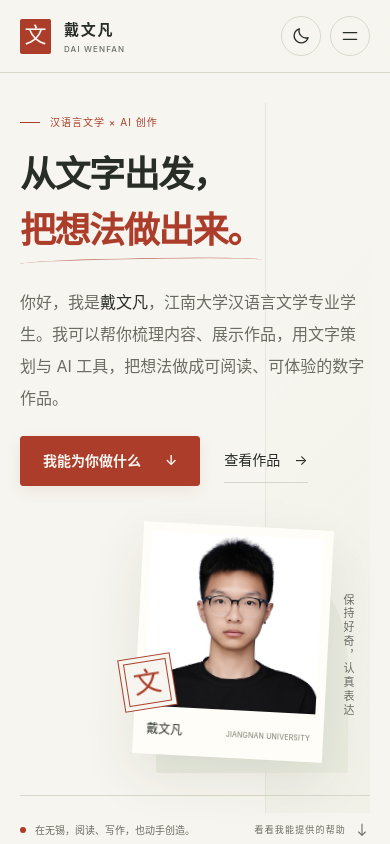
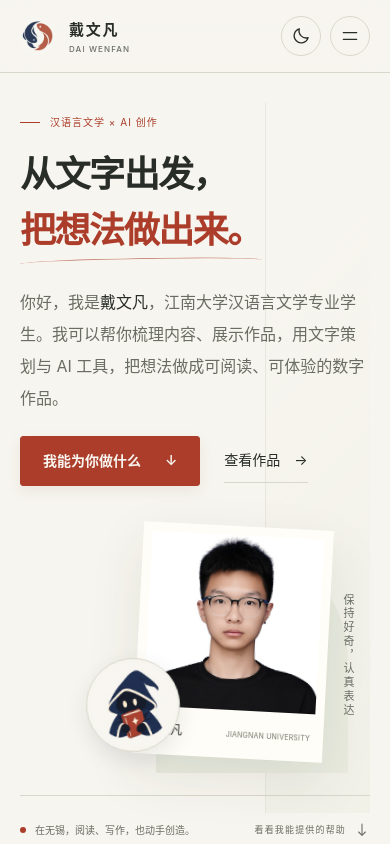
Before and after one commit to fathom-rgb/dwf.github.io, a website: page index.html in a window 390 px wide. Shown: the top 844 px of the page. Drawn offline with Linux system fonts and the light colour scheme.

Commit message:
Add selected personal identity: round-eyed fish mark and reading companion

```diff
--- /dev/null
+++ b/assets/identity.css
@@ -0,0 +1,49 @@
+/* Approved personal identity: the two-fish mark and the 06-A reading companion. */
+.brand-mark {
+  display: block;
+  width: 44px;
+  height: 44px;
+  flex: 0 0 44px;
+  border-radius: 50%;
+  background: #f7f5ef;
+}
+
+.portrait-companion {
+  position: absolute;
+  left: -48px;
+  bottom: 25px;
+  width: 128px;
+  padding: 3px;
+  border: 1px solid var(--line);
+  border-radius: 50%;
+  background: #f7f5ef;
+  box-shadow: 0 8px 22px #18253818;
+  transform: rotate(-6deg);
+  pointer-events: none;
+}
+
+.portrait-companion img {
+  display: block;
+  width: 100%;
+  height: auto;
+  border-radius: inherit;
+}
+
+[data-theme="dark"] .brand-mark {
+  box-shadow: 0 0 0 1px var(--line);
+}
+
+@media (max-width: 760px) {
+  .brand-mark {
+    width: 36px;
+    height: 36px;
+    flex-basis: 36px;
+  }
+
+  .portrait-companion {
+    left: -52px;
+    bottom: 15px;
+    width: 94px;
+    padding: 2px;
+  }
+}
--- a/index.html
+++ b/index.html
@@ -15,7 +15,9 @@
   <meta name="author" content="戴文凡">
   <meta name="theme-color" content="#f7f5ef">
   <link rel="canonical" href="https://fathom-rgb.github.io/dwf.github.io/">
-  <link rel="icon" href="assets/favicon.svg" type="image/svg+xml">
+  <link rel="icon" href="assets/identity/favicon-32.png" type="image/png" sizes="32x32">
+  <link rel="icon" href="assets/identity/favicon-192.png" type="image/png" sizes="192x192">
+  <link rel="apple-touch-icon" href="assets/identity/apple-touch-icon.png" sizes="180x180">
   <meta property="og:type" content="website">
   <meta property="og:locale" content="zh_CN">
   <meta property="og:title" content="戴文凡 · 从文字出发，把想法做出来。">
@@ -29,12 +31,13 @@
   </script>
   <link rel="stylesheet" href="assets/styles.css?v=certificate-20260913">
   <link rel="stylesheet" href="assets/motion.css">
+  <link rel="stylesheet" href="assets/identity.css">
 </head>
 <body id="top">
   <a class="skip" href="#main">跳到主要内容</a>
   <header class="masthead">
     <div class="wrap masthead-inner">
-      <a class="brand" href="#top" aria-label="戴文凡，返回首页顶部"><span class="seal" aria-hidden="true">文</span><span class="brand-name">戴文凡<span class="brand-en">DAI WENFAN</span></span></a>
+      <a class="brand" href="#top" aria-label="戴文凡，返回首页顶部"><img class="brand-mark" src="assets/identity/fish.webp" width="384" height="384" alt="" decoding="async"><span class="brand-name">戴文凡<span class="brand-en">DAI WENFAN</span></span></a>
       <nav class="desktop-nav" aria-label="主导航"><a href="#skills">我能做什么</a><a href="#projects">作品</a><a href="#about">关于我</a><a href="#contact">联系</a></nav>
       <div class="header-actions">
         <a class="resume-link" href="resume.html">查看简历 <span aria-hidden="true">↗</span></a>
@@ -59,7 +62,7 @@
         </div>
         <div class="portrait-stage">
           <figure class="portrait-paper"><img src="assets/photo.jpg" width="600" height="900" alt="戴文凡的个人照片" fetchpriority="high"><figcaption>戴文凡 <span>JIANGNAN UNIVERSITY</span></figcaption></figure>
-          <span class="portrait-note" aria-hidden="true">保持好奇，认真表达</span><span class="portrait-seal" aria-hidden="true">文</span>
+          <span class="portrait-note" aria-hidden="true">保持好奇，认真表达</span><span class="portrait-companion" aria-hidden="true"><img src="assets/identity/scholar.webp" width="512" height="512" alt="" decoding="async"></span>
         </div>
       </div>
       <div class="hero-foot"><p><span class="status-dot" aria-hidden="true"></span>在无锡，阅读、写作，也动手创造。</p><a href="#skills">看看我能提供的帮助 <svg class="icon" viewBox="0 0 24 24" aria-hidden="true"><path d="M12 3v17m-5-5 5 5 5-5"/></svg></a></div>
--- a/scripts/build.cjs
+++ b/scripts/build.cjs
@@ -2,6 +2,7 @@ require('./check.cjs');
 const fs = require('node:fs');
 fs.mkdirSync('dist/assets', {recursive:true});
 fs.cpSync('characters', 'dist/characters', {recursive:true});
+fs.cpSync('assets/identity', 'dist/assets/identity', {recursive:true});
 for (const file of ['index.html','resume.html','robots.txt','sitemap.xml','.nojekyll']) fs.copyFileSync(file, `dist/${file}`);
-for (const file of ['styles.css','resume.css','site.js','motion.css','motion.js','favicon.svg','photo.jpg','unilifesim.jpg','portfolio-preview.jpg','certificate.jpg']) fs.copyFileSync(`assets/${file}`, `dist/assets/${file}`);
+for (const file of ['styles.css','resume.css','site.js','motion.css','motion.js','identity.css','favicon.svg','photo.jpg','unilifesim.jpg','portfolio-preview.jpg','certificate.jpg']) fs.copyFileSync(`assets/${file}`, `dist/assets/${file}`);
 console.log('Built public-only static files in dist');
```
Also changed, not shown: characters/index.html (+2 -2 lines), resume.html (+3 -1 lines), README.md, assets/identity/apple-touch-icon.png (added), assets/identity/favicon-192.png (added), assets/identity/favicon-32.png (added), assets/identity/fish.webp (added), assets/identity/scholar.webp (added), characters/style.css.
